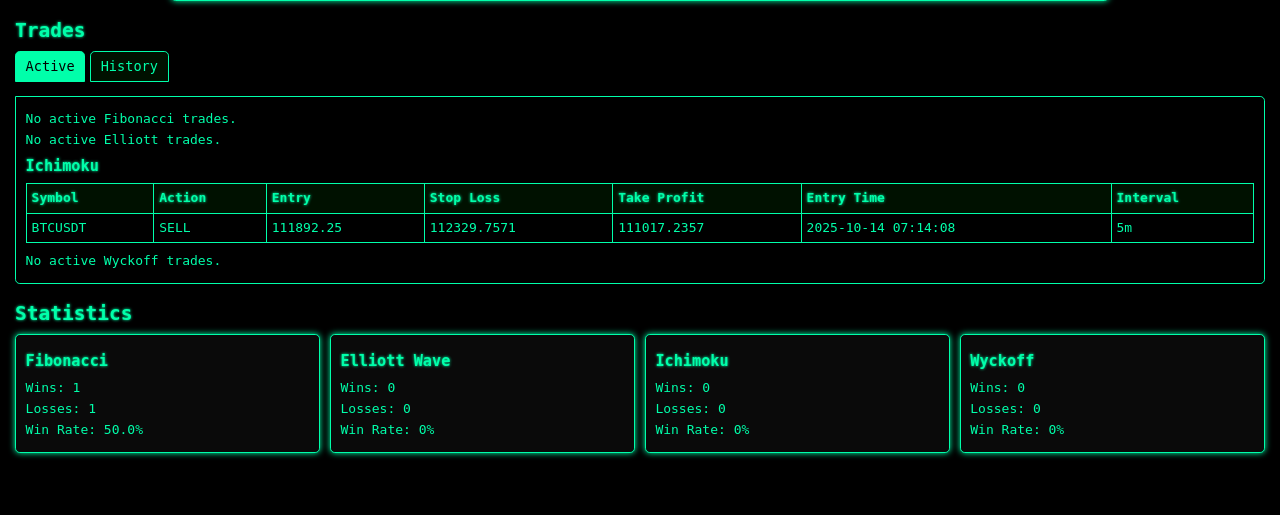
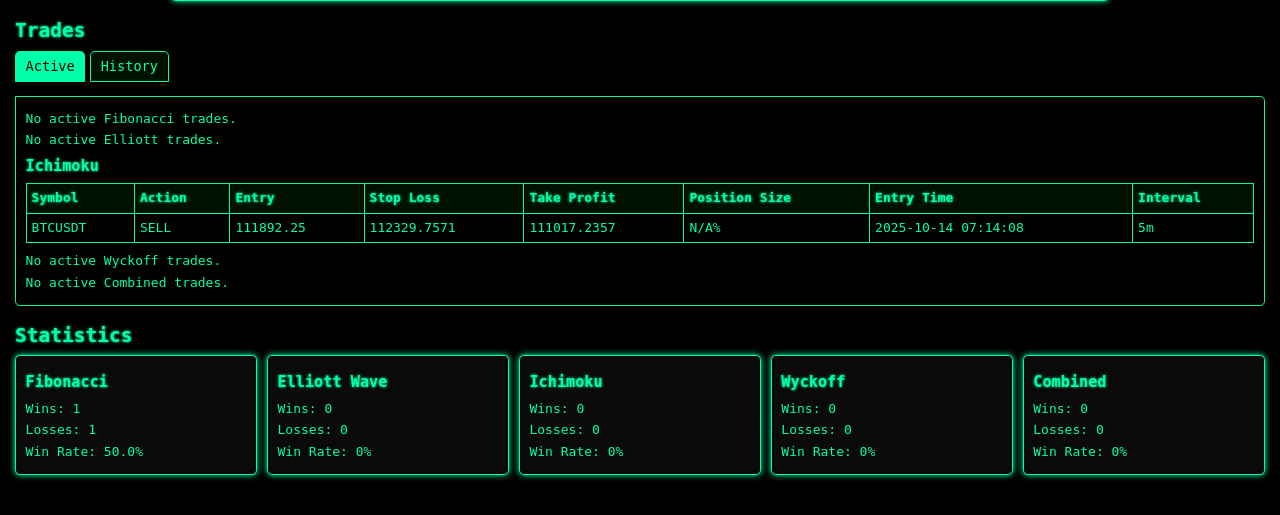
Before and after one commit to IhsanUllah-AI/trading_tools_docker, a Flask app: page / in a window 1280 px wide. Shown: the part 762-1277 px from the top of the page. Before the commit the page ends 1220 px from the top, so only its background shows below. Run offline with Flask 3, Linux system fonts and the light colour scheme.

Commit message:
Update index.html

```diff
--- a/templates/index.html
+++ b/templates/index.html
@@ -557,7 +557,7 @@
                     </div>
                 </div>
                 <div class="auto-refresh-container">
-                    <input type="checkbox" id="auto_refresh">
+                    <input type="checkbox" id="auto_refresh" name="auto_refresh" {% if auto_refresh_enabled %}checked{% endif %}>
                     <label for="auto_refresh">Auto-Refresh (60s)</label>
                 </div>
             </div>
@@ -736,7 +736,7 @@
         <button type="submit">🚀 Run Analysis</button>
     </form>
 
-    {% if fibonacci_analyses or elliott_analyses or ichimoku_analyses or wyckoff_analyses or gann_analyses %}
+    {% if fibonacci_analyses or elliott_analyses or ichimoku_analyses or wyckoff_analyses or gann_analyses or combined_analyses %}
     <div class="results-tabs">
         <div class="tab-container">
             {% if combined_analyses %}
@@ -795,6 +795,7 @@
                         </div>
                     </div>
 
+                   <!-- In the combined results section, a-->
                     {% if analysis.action in ['BUY', 'SELL'] %}
                     <div style="display: grid; grid-template-columns: repeat(3, 1fr); gap: 0.6rem; width: 100%; margin-top: 0.6rem;">
                         <div class="metric-card">
@@ -809,6 +810,10 @@
                             <h4>Take Profit</h4>
                             <p>{{ analysis.take_profit | round(4) }}</p>
                         </div>
+                    </div>
+                    {% else %}
+                    <div class="info-box">
+                        <p><strong>HOLD Signal:</strong> No trade will be opened. Waiting for better entry conditions.</p>
                     </div>
                     {% endif %}
                 </div>
@@ -1639,8 +1644,11 @@
             <div class="trade-tab active" onclick="switchTradeTab('active')">Active</div>
             <div class="trade-tab" onclick="switchTradeTab('history')">History</div>
         </div>
+
+        <!-- ACTIVE TRADES - Updated to include combined analysis -->
+        <!-- ACTIVE TRADES - Updated to include combined analysis -->
         <div id="active-trades" class="trade-content active">
-            {% for tool in ['fibonacci', 'elliott', 'ichimoku', 'wyckoff'] %}
+            {% for tool in ['fibonacci', 'elliott', 'ichimoku', 'wyckoff', 'combined'] %}
             {% if active_trades[tool] %}
             <h3>{{ tool|capitalize }}</h3>
             <table>
@@ -1652,6 +1660,7 @@
                         <th>Entry</th>
                         <th>Stop Loss</th>
                         <th>Take Profit</th>
+                        <th>Position Size</th>
                         <th>Entry Time</th>
                         <th>Interval</th>
                     </tr>
@@ -1660,13 +1669,16 @@
                     {% for trade_key, trade in active_trades[tool].items() %}
                     <tr class="active-trade" data-symbol="{{ trade.symbol }}" data-tool="{{ tool }}"
                         {% if tool == 'elliott' %}data-degree="{{ trade.degree }}"{% endif %}
-                        data-action="{{ trade.action }}" data-sl="{{ trade.stop_loss }}" data-tp="{{ trade.take_profit }}">
+                        data-action="{{ trade.action }}"
+                        data-sl="{{ trade.stop_loss if trade.stop_loss else '' }}"
+                        data-tp="{{ trade.take_profit if trade.take_profit else '' }}">
                         <td>{{ trade.symbol }}</td>
                         {% if tool == 'elliott' %}<td>{{ trade.degree }}</td>{% endif %}
                         <td>{{ trade.action }}</td>
-                        <td>{{ trade.entry_price | round(4) }}</td>
-                        <td>{{ trade.stop_loss | round(4) }}</td>
-                        <td>{{ trade.take_profit | round(4) }}</td>
+                        <td>{{ trade.entry_price | round(4) if trade.entry_price else 'N/A' }}</td>
+                        <td>{{ trade.stop_loss | round(4) if trade.stop_loss else 'N/A' }}</td>
+                        <td>{{ trade.take_profit | round(4) if trade.take_profit else 'N/A' }}</td>
+                        <td>{{ trade.position_size | round(1) if trade.position_size else 'N/A' }}%</td>
                         <td>{{ trade.entry_time }}</td>
                         <td>{{ trade.interval }}</td>
                     </tr>
@@ -1678,8 +1690,10 @@
             {% endif %}
             {% endfor %}
         </div>
+
+       <!-- HISTORY TRADES - Updated to include combined analysis -->
         <div id="history-trades" class="trade-content">
-            {% for tool in ['fibonacci', 'elliott', 'ichimoku', 'wyckoff'] %}
+            {% for tool in ['fibonacci', 'elliott', 'ichimoku', 'wyckoff', 'combined'] %}
             {% if trade_history[tool] %}
             <h3>{{ tool|capitalize }}</h3>
             <table>
@@ -1691,6 +1705,7 @@
                         <th>Entry</th>
                         <th>Close</th>
                         <th>Profit %</th>
+                        <th>Position Size</th>
                         <th>Outcome</th>
                         <th>Entry Time</th>
                         <th>Close Time</th>
@@ -1703,9 +1718,10 @@
                         <td>{{ trade.symbol }}</td>
                         {% if tool == 'elliott' %}<td>{{ trade.degree }}</td>{% endif %}
                         <td>{{ trade.action }}</td>
-                        <td>{{ trade.entry_price | round(4) }}</td>
-                        <td>{{ trade.close_price | round(4) }}</td>
-                        <td>{{ trade.profit_pct | round(2) }}%</td>
+                        <td>{{ trade.entry_price | round(4) if trade.entry_price else 'N/A' }}</td>
+                        <td>{{ trade.close_price | round(4) if trade.close_price else 'N/A' }}</td>
+                        <td>{{ trade.profit_pct | round(2) if trade.profit_pct else 'N/A' }}%</td>
+                        <td>{{ trade.position_size | round(1) if trade.position_size else 'N/A' }}%</td>
                         <td>{{ trade.outcome }}</td>
                         <td>{{ trade.entry_time }}</td>
                         <td>{{ trade.close_time }}</td>
@@ -1721,9 +1737,10 @@
         </div>
     </div>
 
+    <!-- STATISTICS - Updated to include combined analysis -->
     <div class="trade-section">
         <h2>Statistics</h2>
-        <div style="display: grid; grid-template-columns: repeat(4, 1fr); gap: 0.6rem; width: 100%;">
+        <div style="display: grid; grid-template-columns: repeat(5, 1fr); gap: 0.6rem; width: 100%;">
             <div class="metric-card">
                 <h3>Fibonacci</h3>
                 <p>Wins: {{ fibonacci_wins }}</p>
@@ -1747,6 +1764,12 @@
                 <p>Wins: {{ wyckoff_wins }}</p>
                 <p>Losses: {{ wyckoff_losses }}</p>
                 <p>Win Rate: {{ (wyckoff_wins / (wyckoff_wins + wyckoff_losses) * 100) | round(2) if wyckoff_wins + wyckoff_losses > 0 else 0 }}%</p>
+            </div>
+            <div class="metric-card">
+                <h3>Combined</h3>
+                <p>Wins: {{ combined_wins }}</p>
+                <p>Losses: {{ combined_losses }}</p>
+                <p>Win Rate: {{ (combined_wins / (combined_wins + combined_losses) * 100) | round(2) if combined_wins + combined_losses > 0 else 0 }}%</p>
             </div>
         </div>
     </div>
@@ -1777,6 +1800,7 @@
         document.getElementById('use_smoothing').addEventListener('change', () => {
             document.getElementById('smooth-period-container').style.display = document.getElementById('use_smoothing').checked ? 'block' : 'none';
         });
+
         // Load auto-refresh state from server
         function loadAutoRefreshState() {
             fetch('/auto_refresh_status')
@@ -1793,6 +1817,7 @@
         document.addEventListener('DOMContentLoaded', function() {
             loadAutoRefreshState();
         });
+
         function startAutoRefresh() {
             if (!document.getElementById('auto_refresh').checked) return;
             const priceElements = document.querySelectorAll('.current-price');
@@ -1814,8 +1839,12 @@
                             const tool = tradeRow.dataset.tool;
                             const degree = tradeRow.dataset.degree || null;
                             const action = tradeRow.dataset.action;
-                            const stopLoss = parseFloat(tradeRow.dataset.sl);
-                            const takeProfit = parseFloat(tradeRow.dataset.tp);
+                            const stopLoss = parseFloat(tradeRow.dataset.sl) || null;
+                            const takeProfit = parseFloat(tradeRow.dataset.tp) || null;
+
+                            // Skip if stop loss or take profit is not set
+                            if (!stopLoss || !takeProfit) return;
+
                             let hitSL = false;
                             let hitTP = false;
                             if (action === 'BUY') {
```
Lines whose indentation alone changed are shown as unchanged.
